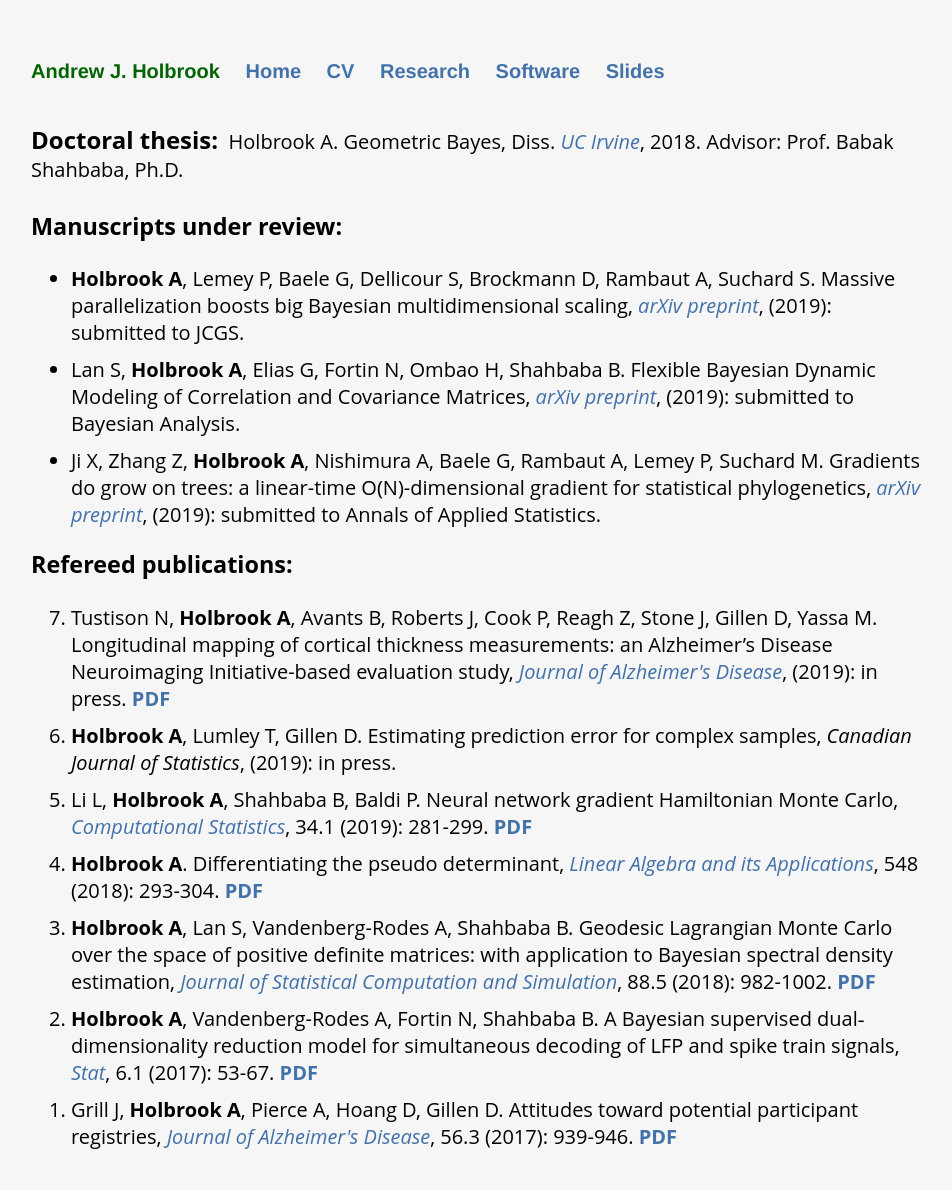
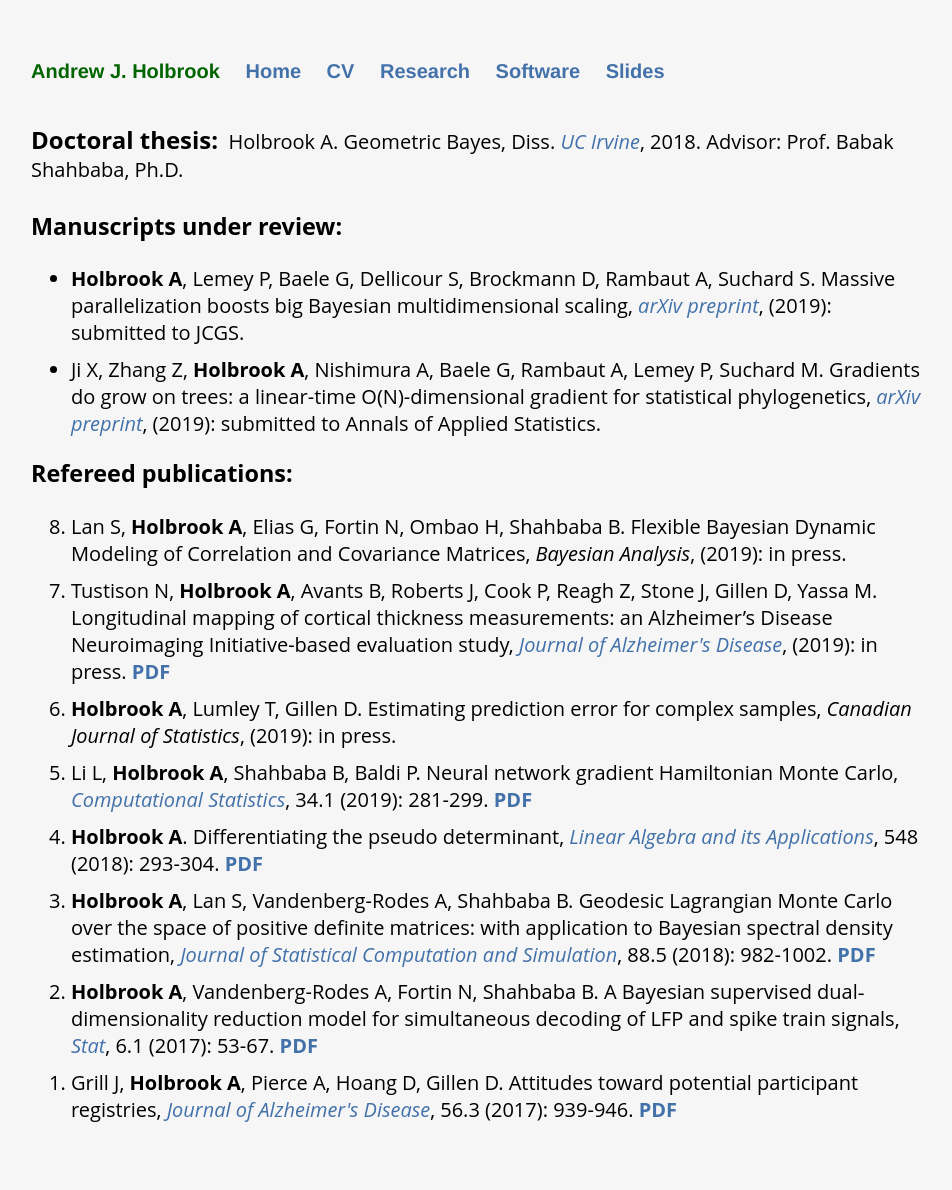
Before and after one commit to andrewjholbrook/andrewjholbrook.github.io, a Jekyll site: the page built from research.html, in a window 1280 px wide. Shown: the whole page, without its empty margins (161-1113 px from the left). Built offline with Jekyll 4.4.1, drawn with Linux system fonts in a browser that asks for light colours; a style sheet for code colours, icons or effects is not loaded; after the commit the page ends 1163 px from its top, so only the background shows below that.

Commit message:
Update research.html

```diff
--- a/research.html
+++ b/research.html
@@ -12,13 +12,13 @@ title: Research of Andrew Holbrook
   <h3>Manuscripts under review:</h3>
   <ul id="preprints">
         <li> <b>Holbrook A</b>, Lemey P, Baele G, Dellicour S, Brockmann D, Rambaut A, Suchard S. Massive parallelization boosts big Bayesian multidimensional scaling, <i><a href="https://arxiv.org/abs/1905.04582" target="_blank">arXiv preprint</a></i>, (2019): submitted to JCGS.
-        <li> Lan S, <b>Holbrook A</b>, Elias G, Fortin N, Ombao H, Shahbaba B. Flexible Bayesian Dynamic Modeling of Correlation and Covariance Matrices, <i><a href="https://arxiv.org/abs/1711.02869" target="_blank">arXiv preprint</a></i>, (2019): submitted to Bayesian Analysis.
         <li> Ji X, Zhang Z, <b>Holbrook A</b>, Nishimura A, Baele G, Rambaut A, Lemey P, Suchard M. Gradients do grow on trees: a linear-time O(N)-dimensional gradient for statistical phylogenetics, <i><a href="https://arxiv.org/abs/1905.12146" target="_blank">arXiv preprint</a></i>, (2019): submitted to Annals of Applied Statistics.
             </ul>
 
   <h3>Refereed publications:</h3>
 
   <ol id="pubs" reversed>
+         <li> Lan S, <b>Holbrook A</b>, Elias G, Fortin N, Ombao H, Shahbaba B. Flexible Bayesian Dynamic Modeling of Correlation and Covariance Matrices, <i>Bayesian Analysis</i>, (2019): in press.
         <li> Tustison N, <b>Holbrook A</b>, Avants B, Roberts J, Cook P, Reagh Z, Stone J, Gillen D, Yassa M. Longitudinal mapping of cortical thickness measurements: an Alzheimer’s Disease Neuroimaging Initiative-based evaluation study, <i><a href="https://content.iospress.com/articles/journal-of-alzheimers-disease/jad190283" target="_blank">Journal of Alzheimer's Disease</a></i>, (2019): in press. <a href="papers/tustison.pdf" target="_blank"><b>PDF</b></a>
     <li> <b>Holbrook A</b>, Lumley T, Gillen D. Estimating prediction error for complex samples, <i>Canadian Journal of Statistics</i>, (2019): in press.
     <li> Li L, <b>Holbrook A</b>, Shahbaba B, Baldi P.
```
